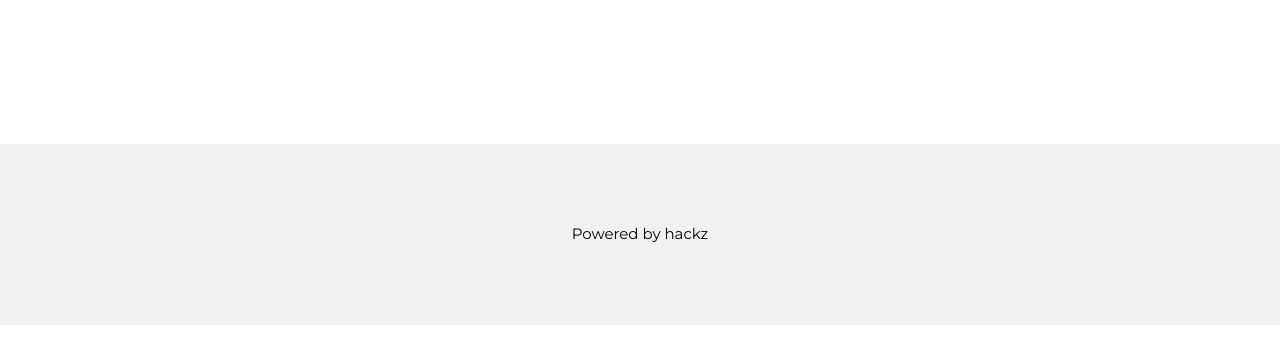
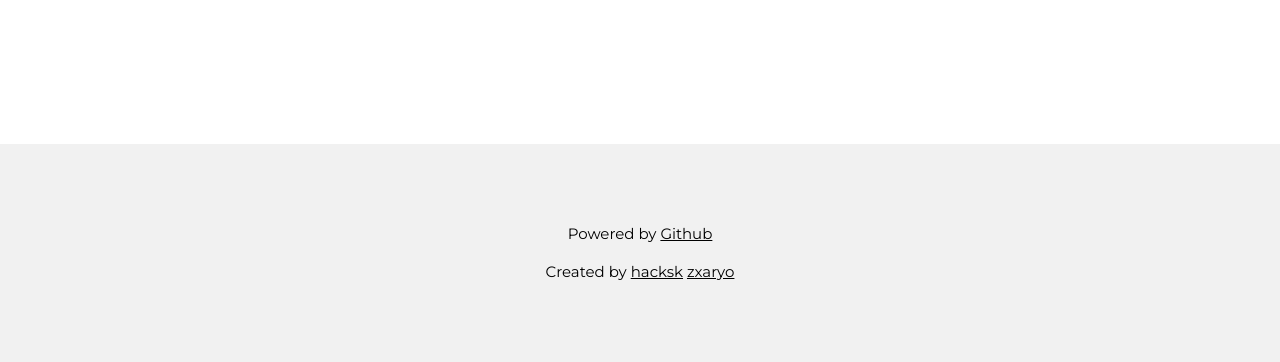
Before and after one commit to hacksk/vipanchika, a plain HTML site: page index.html in a window 1280 px wide. Shown: the part 785-1147 px from the top of the page. Before the commit the page ends 1110 px from the top, so only its background shows below. Drawn offline with nearby package versions, Linux system fonts and the light colour scheme.

Commit message:
Update index.html

```diff
--- a/index.html
+++ b/index.html
@@ -44,7 +44,9 @@ img {margin-bottom: -7px}
    #no twitter page
    -->
 
-  <p class="w3-medium">Powered by hackz</p>
+  <p class="w3-medium">Powered by <a href="https://pages.github.com" target="_blank" class="w3-hover-text-green">Github</a></p>
+  <p class="w3-medium">Created by <a href="https://hacksk.in" target="_blank" class="w3-hover-text-green">hacksk</a>
+    <a href="https://zxaryo.tk" target="_blank" class="w3-hover-text-green">zxaryo</a></p>
 </footer>
 
 <script>
```
